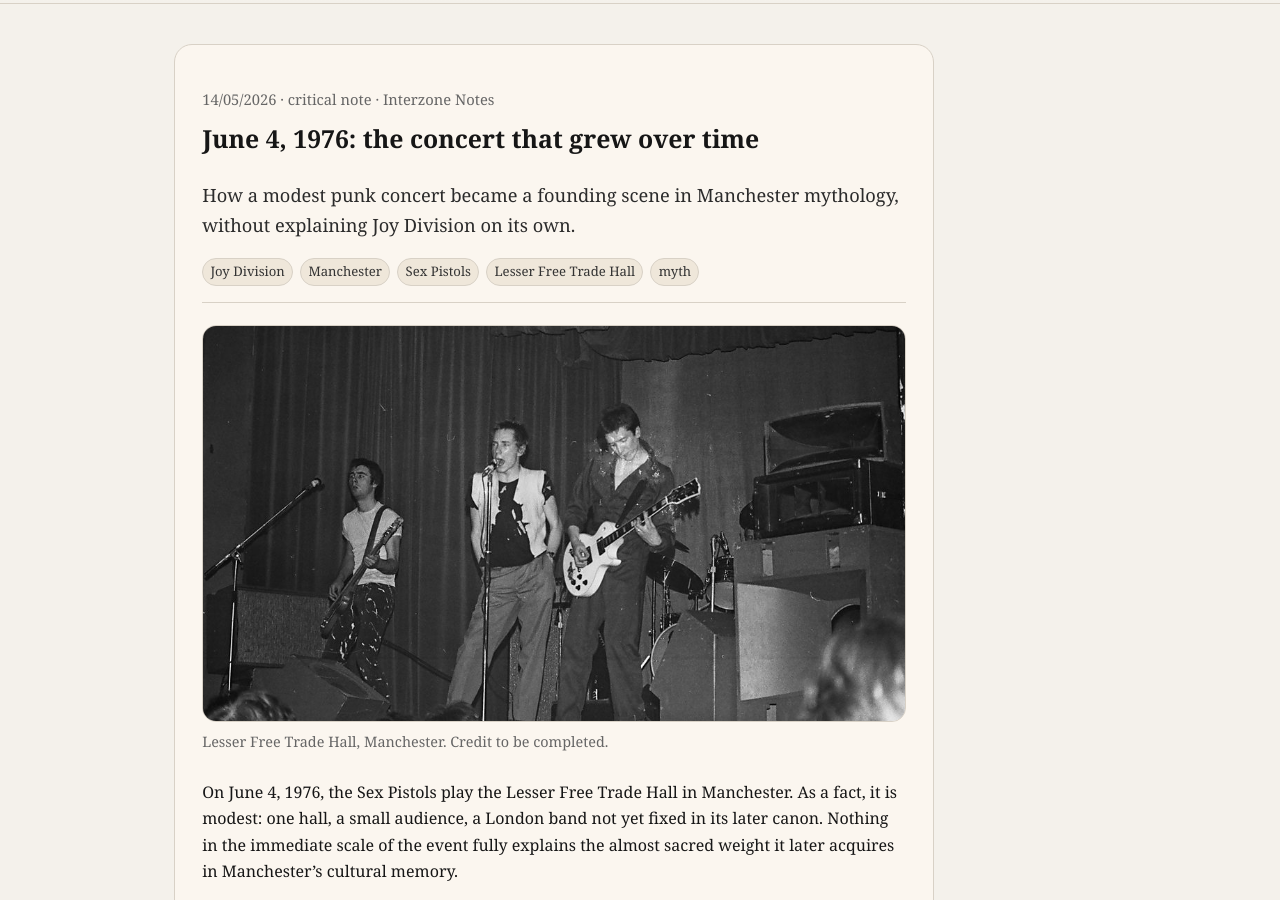
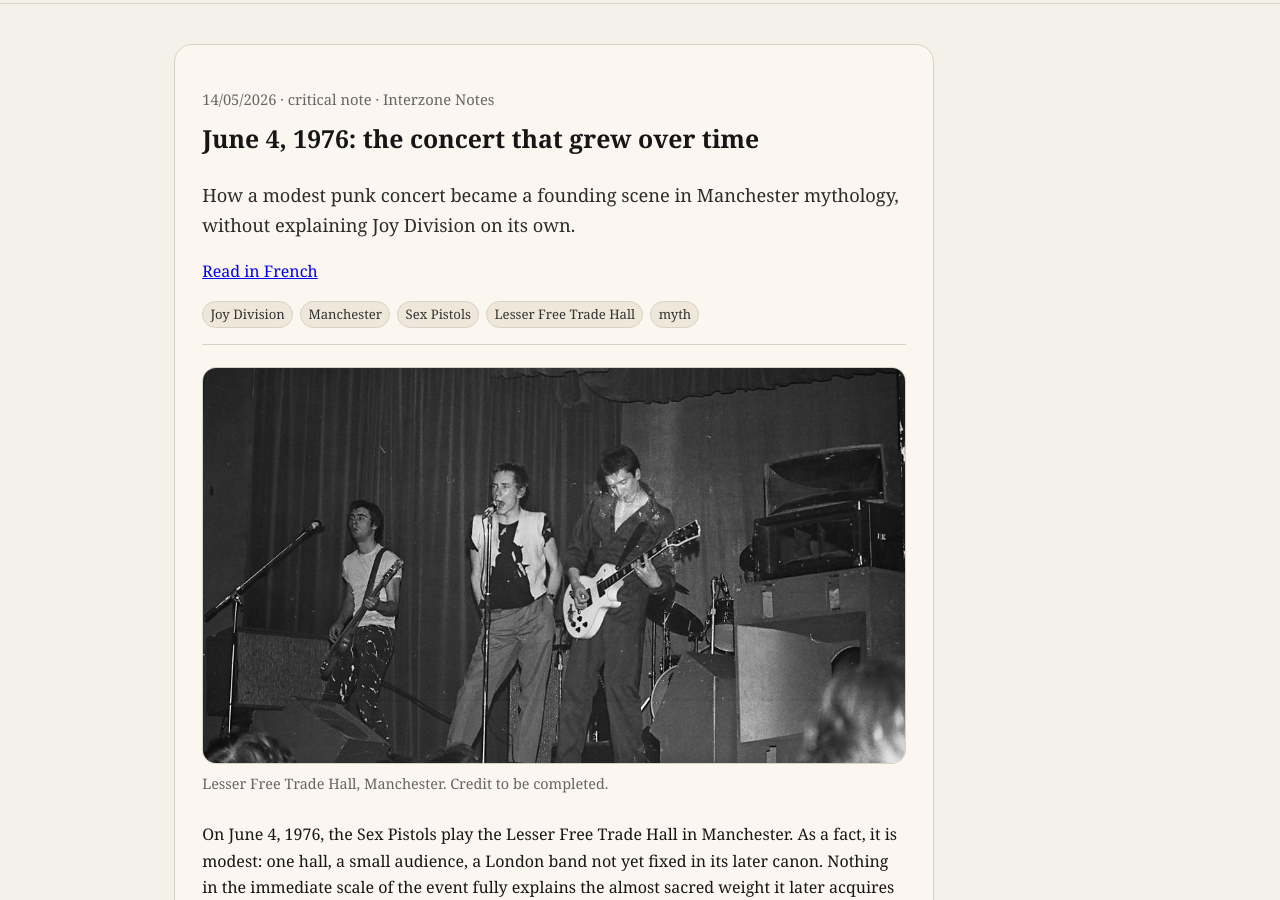
Before and after one commit to AdminQuest/joy-division-carnets, a Jekyll site: the page built from _posts/2026-05-14-june-4-1976-the-concert-that-grew-over-time.md, in a window 1280 px wide and 900 px high, scrolled down 490 px. Built offline with Jekyll 4.4.1, drawn with Linux system fonts in a browser that asks for light colours.

Commit message:
Ajoute le lien de traduction dans chaque article

```diff
--- a/_layouts/post.html
+++ b/_layouts/post.html
@@ -7,6 +7,17 @@ layout: default
     <p class="meta">{{ page.date | date: "%d/%m/%Y" }}{% if page.format %} · {{ page.format }}{% endif %}{% if page.series %} · {{ page.series }}{% endif %}</p>
     <h2>{{ page.title }}</h2>
     {% if page.description %}<p class="lead">{{ page.description }}</p>{% endif %}
+    {% if page.translation_url %}
+      <p class="translation-link">
+        {% if page.lang == "fr" %}
+          <a href="{{ page.translation_url | relative_url }}">Lire en anglais</a>
+        {% elsif page.lang == "en" %}
+          <a href="{{ page.translation_url | relative_url }}">Read in French</a>
+        {% else %}
+          <a href="{{ page.translation_url | relative_url }}">Version traduite</a>
+        {% endif %}
+      </p>
+    {% endif %}
     {% if page.tags %}
       <div class="taglist">
         {% for tag in page.tags %}<span class="tag">{{ tag }}</span>{% endfor %}
```
